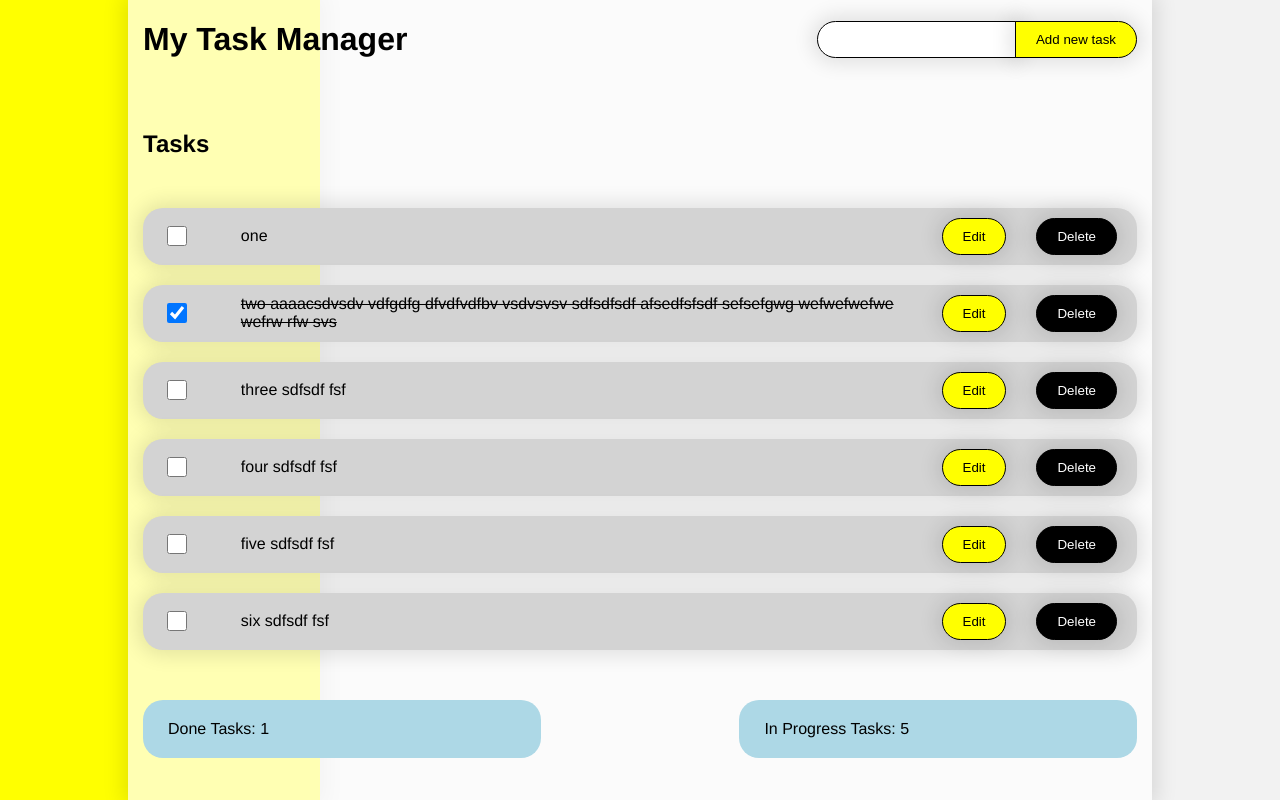
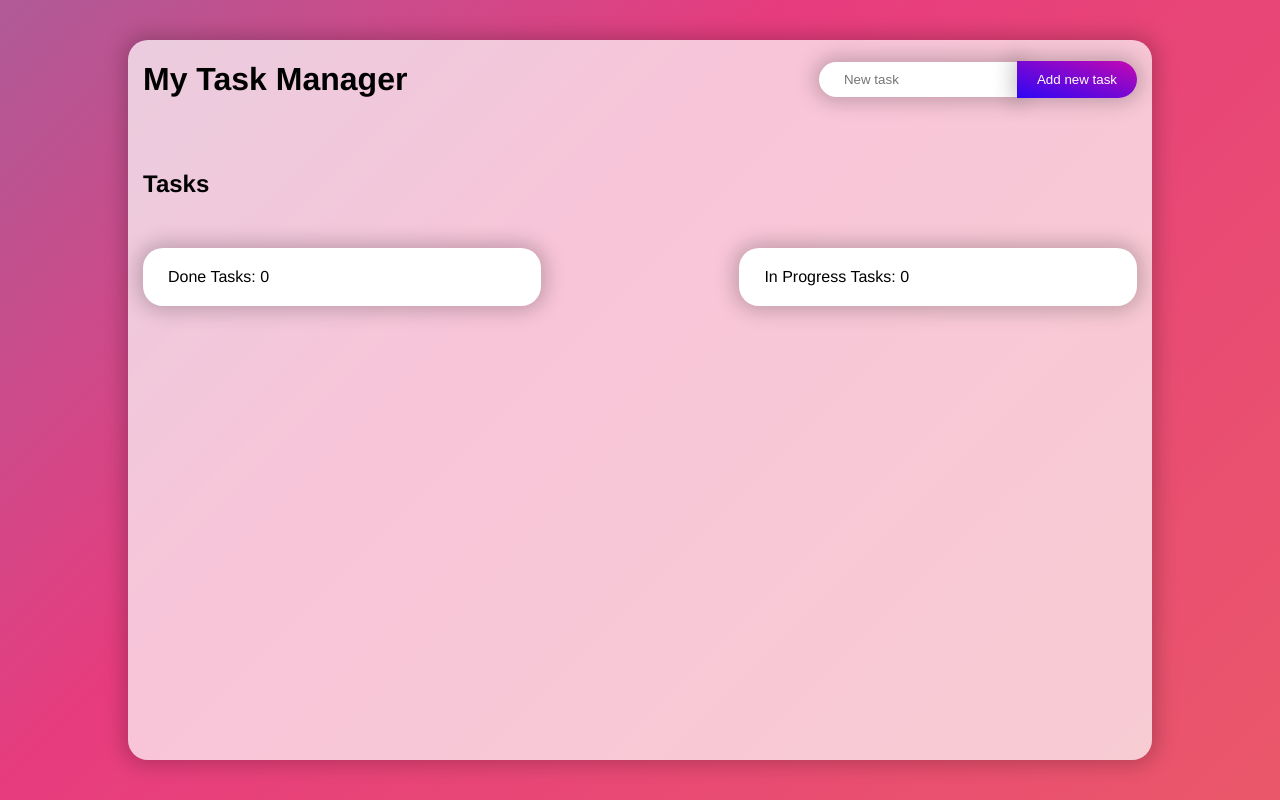
Before and after one commit to Mary-Varf/test-todo-vue, a Vue app: page / in a window 1280 px wide. Built offline with nearby package versions, Linux system fonts and the light colour scheme.

Commit message:
fixed DandD bug

```diff
--- a/src/App.vue
+++ b/src/App.vue
@@ -4,7 +4,7 @@
         <header class="header">
             <div class="container">
                 <h1 class="title header__title">My Task Manager</h1>
-                <TaskInput @save-new-task="saveNewTask" v-bind:id="getId" />
+                <TaskInput @save-new-task="saveNewTask" />
             </div>
         </header>
         <main class="main">
@@ -18,7 +18,14 @@
             </div>
         </main>
     </div>
-    <div class="yellow-bar"></div>
+    <div class="bg">
+    <div class="d-flex flex-column justify-content-center w-100 h-100">
+
+    <div class="d-flex flex-column justify-content-center align-items-center">
+        </div>
+      </div>
+      </div>
+    </div>
   </div>
 </template>
 
@@ -36,42 +43,6 @@ export default {
   data() {
     return {
         tasks: [
-            {
-                id: 0,
-                index: 0,
-                title: 'one',
-                status: false,
-            },
-            {
-                id: 1,
-                index: 1,
-                title: 'two aaaacsdvsdv vdfgdfg dfvdfvdfbv vsdvsvsv sdfsdfsdf afsedfsfsdf sefsefgwg wefwefwefwe wefrw rfw svs',
-                status: true,
-            },
-            {
-                id: 2,
-                index: 2,
-                title: 'three sdfsdf fsf',
-                status: false,
-            },
-            {
-                id: 3,
-                index: 3,
-                title: 'four sdfsdf fsf',
-                status: false,
-            },
-            {
-                id: 4,
-                index: 4,
-                title: 'five sdfsdf fsf',
-                status: false,
-            },
-            {
-                id: 5,
-                index: 5,
-                title: 'six sdfsdf fsf',
-                status: false,
-            },
         ]
     }
   },
@@ -94,32 +65,14 @@ export default {
       }
     },
     changeIndex(prevIndex, newIndex) {
-      if (prevIndex < newIndex) {
-        this.tasks.map(task => {
-          if(task.index === prevIndex) {
-            task.index = newIndex;
-          } else if (task.index <= newIndex && task.index > prevIndex) {
-            task.index = task.index - 1;
-          }
-        })
-      } else if (prevIndex > newIndex) {
-        this.tasks.map(task => {
-          if(task.index === prevIndex) {
-            task.index = newIndex;
-          } else if (task.index >= newIndex && task.index < prevIndex) {
-            task.index = task.index + 1;
-          }
-        })
-      }
-    }
-  },
-  computed: {
-    getId() {
-      if (this.tasks.length) {
-        return this.tasks[this.tasks.length - 1].id + 1;
-      } else {
-        return 0;
-      }
+      this.tasks.map((task) => {
+        if (task.index === prevIndex && prevIndex < newIndex) {
+          task.index = newIndex + 1;
+        }
+        if (task.index === prevIndex && prevIndex > newIndex) {
+          task.index = newIndex - 1;
+        }
+      })
     }
   }
 }
--- a/src/components/TaskCard.vue
+++ b/src/components/TaskCard.vue
@@ -13,22 +13,20 @@
                 <input type="checkbox" class="checkbox" v-model="task.status"/>
                 <label for="happy"></label>
             </div>
-            <p class="item__title" v-bind:class="{hidden: isEdited}">{{task.title}}</p>
+            <p class="item__title">{{title}}</p>
             <input
                 v-model="title"
                 class="input item__input"
-                v-bind:class="{hidden: !isEdited}"
+                v-on:keyup.enter="handleSave"
             />
-            <button v-if="isEdited" class="btn btn-reset btn-isEdited" v-on:click="handleSave">Save</button>
-            <button v-else class="btn btn-reset btn-isEdited" v-on:click="handleEdit">Edit</button>
+            <button class="btn btn-reset btn-isEdited btn-save" v-on:click="handleSave">Save</button>
+            <button class="btn btn-reset btn-isEdited btn-edit" v-on:click="handleEdit($event)">Edit</button>
             <button class="btn btn-reset btn-delete" v-on:click="$emit('delete-task', task.id)"></button>
         </div>
     </li>
 </template>
 
 <script>
-
-
 export default {
     data() {
         return {
@@ -38,9 +36,11 @@ export default {
         }
     },
     methods: {
-        handleEdit() {
-            document.querySelectorAll('.item__input').forEach(el => el.classList.add('hidden'));
-            document.querySelectorAll('.item__title').forEach(el => el.classList.remove('hidden'));
+        handleEdit(ev) {
+            const targetParent = ev.target.parentNode;
+
+            document.querySelectorAll('.main__item').forEach(el => el.classList.remove('edited'));
+            targetParent.classList.add('edited');
             this.$emit('isEdited-task', this.task.id);
             this.isEdited = true;
         },
@@ -48,6 +48,7 @@ export default {
             if (this.title.trim()) {
                 const newTask = { ...this.task, title: this.title };
                 this.$emit('edit-task', newTask);
+                document.querySelectorAll('.main__item').forEach(el => el.classList.remove('edited'));
                 this.isEdited = false;
             } else {
                 this.isEdited = true;
@@ -83,6 +84,30 @@ export default {
 </script>
 
 <style scoped>
+    .edited {
+        background-color: lightyellow;
+    }
+    .btn-save {
+        display: none;
+    }
+    .item__input {
+        display: none;
+    }
+    .edited > .btn-edit {
+        display: none;
+    }
+    .edited > .btn-save {
+        display: block;
+    }
+    .edited > .item__input {
+        display: block;
+    }
+    .item__title {
+        display: block;
+    }
+    .edited > .item__title {
+        display: none;
+    }
     .checked > .item__title{
         text-decoration: line-through;
     }
--- a/src/components/TaskInput.vue
+++ b/src/components/TaskInput.vue
@@ -1,6 +1,6 @@
 <template>
     <form @submit.prevent="onSubmit" class="header__form">
-        <input type="text" class="input header__input" v-model="title" />
+        <input type="text" class="input header__input" v-model="title" placeholder='New task'/>
         <button type="submit" class="header__btn btn btn-reset">Add new task</button>
     </form>
 </template>
@@ -8,12 +8,6 @@
 <script>
 
 export default {
-    props: {
-        id: {
-            type: Number,
-            required: true
-        }
-    },
     data() {
         return {
             title: ''
@@ -23,8 +17,8 @@ export default {
         onSubmit() {
             if (this.title.trim()) {
                 const newTask = {
-                    id: this.id,
-                    index: this.id,
+                    id: Date.now(),
+                    index: Date.now(),
                     title: this.title,
                     status: false,
                 }
--- a/src/components/TasksList.vue
+++ b/src/components/TasksList.vue
@@ -3,10 +3,10 @@
         <h2 class="main__title title">Tasks</h2>
         <ul class="list-reset main__list">
             <TaskCard
-                v-for="task, index of sortedTaskList"
+                v-for="task of sortedTaskList"
                 v-bind:key="task.id"
                 v-bind:task="task"
-                v-bind:currentPosition="index"
+                v-bind:currentPosition="task.index"
                 v-on:delete-task="deleteTask"
                 v-on:edit-task="editTask"
                 v-on:change-index="changeIndex"
--- a/src/components/TasksNumber.vue
+++ b/src/components/TasksNumber.vue
@@ -24,9 +24,11 @@ export default {
         border-radius: 20px;
         min-width:40%;
         padding: 20px 25px;
-        background-color: lightblue;
+        background-color: white;
         text-transform: capitalize;
+        box-shadow: 0 0 20px 5px rgba(0, 0, 0, 0.21);
     }
+
     .items-number:not(:last-child) {
         margin-right: 10px;
     }
--- a/src/style.css
+++ b/src/style.css
@@ -21,7 +21,7 @@ body {
     --color-primary: #ff5a30;
     --color-athens: #f4f5f7;
 
-    --main-shadow: 0 0 20px 5px rgba(0, 0, 0, 0.11);
+    --main-shadow: 0 0 20px 5px rgba(0, 0, 0, 0.21);
 
     --grid-gap: 30px;
 }
@@ -99,7 +99,6 @@ body {
     background-color: #fff;
   }
 
-
   .container {
     margin: 0 auto;
     padding: 0 var(--container-offset);
@@ -113,29 +112,18 @@ body {
   .centered {
     text-align: center;
   }
-
-.yellow-bar {
-    position: absolute;
-    z-index: -1;
-    top: 0;
-    left: 0;
-    background-color: yellow;
-    width: 25vw;
-    height: 100vh;
-    box-shadow: var(--main-shadow);
-}
-
 .content {
     position: absolute;
-    top: 0;
+    top: 5%;
     left: 10%;
     width: 80vw;
-    height: 100vh;
+    height: 90vh;
     background-color: rgba(256, 256, 256, 0.7);
     border: none;
     box-shadow: var(--main-shadow);
     overflow-y: scroll;
     overflow-x: hidden;
+    border-radius: 20px;
 }
 
 .header > .container {
@@ -146,8 +134,8 @@ body {
 .input {
   padding: 10px 25px;
   border-radius: 20px;
-  border: 1px solid black;
   box-shadow: var(--main-shadow);
+  border: none;
 }
 .item__input {
   grid-column: 9 span;
@@ -156,13 +144,13 @@ body {
   width: 200px;
   border-top-right-radius: 0;
   border-bottom-right-radius: 0;
-
 }
 .btn {
     border-radius: 20px;
-    border: 1px solid black;
-    background-color: yellow;
-    padding: 10px 20px;
+    border: none;
+    background: linear-gradient(to left bottom, #c408b1 0%,#2e07f5 100%);
+    padding: 11px 20px;
+    color: white;
     box-shadow: var(--main-shadow);
 }
 .header__btn {
@@ -174,7 +162,6 @@ body {
 .main__item{
     display: flex;
     align-items: center;
-
 }
 .grid {
     display: grid;
@@ -185,10 +172,16 @@ body {
     display: block;
     grid-column: 1 span;
 }
+input {
+  outline:none;
+}
 .checkbox {
   cursor: pointer;
   width: 20px;
   height: 20px;
+}
+input:focus{
+  box-shadow: 0 0 10px 5px rgba(0, 0, 0, 0.41);
 }
 .item__title {
     display: block;
@@ -204,8 +197,11 @@ body {
   background-color: black;
 }
 .btn:hover {
-  background: blue;
+  background: linear-gradient(to left bottom, #2e07f5 20%, #c408b1 100%);
   color: white;
+}
+.btn:focus {
+  box-shadow: 0 0 10px 5px rgba(0, 0, 0, 0.41);
 }
 
 
@@ -218,8 +214,8 @@ body {
     margin: 20px 0;
     padding: 10px 20px;
     border-radius: 20px;
-    background-color: lightgray;
-    box-shadow: 0 0 20px 5px rgba(0, 0, 0, 0.11);
+    background-color: var(--color-white);
+    box-shadow: var(--main-shadow);
 }
 .btn-delete:before{
   content: 'Delete';
@@ -256,10 +252,30 @@ body {
 @media screen and (max-width: 576px) {
 
   .content {
-      top: 1%;
-      left: 1%;
-      width: 98vw;
-      height: 98vh;
+      top: 0;
+      left: 0;
+      width: 100vw;
+      height: 100vh;
+      border-radius: 0;
   }
 
 }
+
+body {
+	background: linear-gradient(-45deg, #ee7752, #e73c7e, #23a6d5, #23d5ab);
+	background-size: 400% 400%;
+	animation: gradient 15s ease infinite;
+	height: 100vh;
+}
+
+@keyframes gradient {
+	0% {
+		background-position: 0% 50%;
+	}
+	50% {
+		background-position: 100% 50%;
+	}
+	100% {
+		background-position: 0% 50%;
+	}
+}
```
